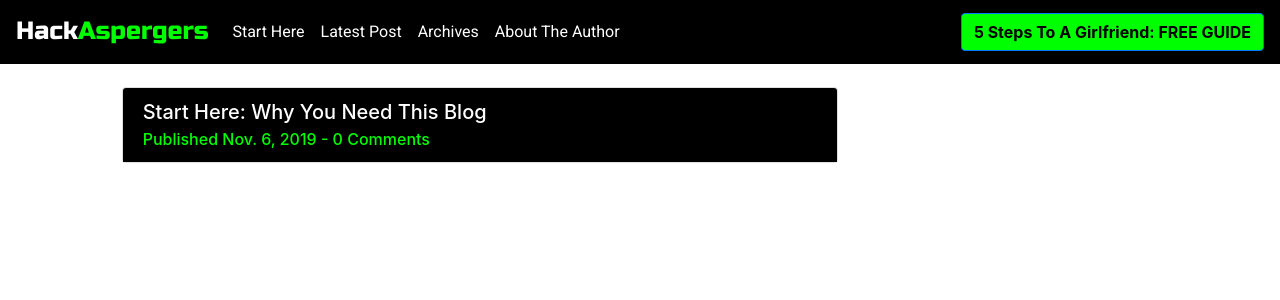
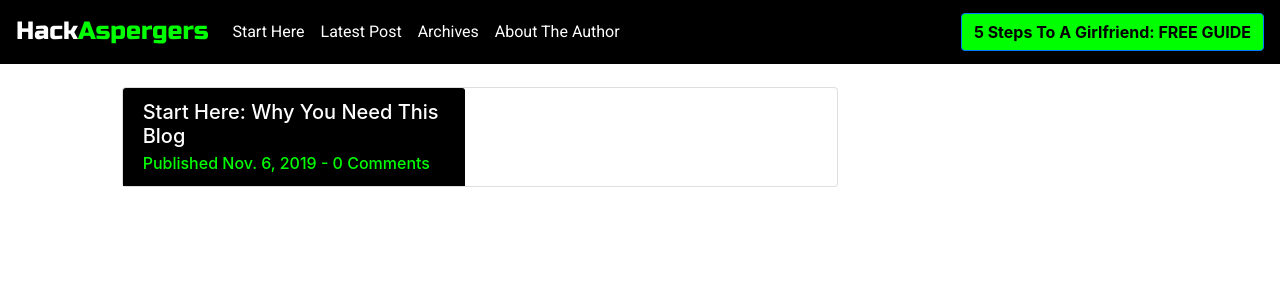
Before and after one commit to Rapdash/next-blog, a Next.js app: page / in a window 1280 px wide. Shown: the top 300 px of the page. Built offline with nearby package versions, Linux system fonts and the light colour scheme.

Commit message:
shifted order of card & column

```diff
--- a/pages/index.js
+++ b/pages/index.js
@@ -7,22 +7,23 @@ const IndexPage = () => (
     {/* Margin is for the navbar */}
     <Row>
       <Col xs={{ span: 12 }} sm={{ span: 10, offset: 1 }} lg={{ span: 7, offset: 1 }} className="mt-4">
-        <Row>
-          <Col>
         <Link href={"/articles/1"} passHref>
         <a className="no-link-hover">
         <Card>
+          <Row>
+            <Col xs={{ span: 12 }} lg={{ span: 6 }}>
               <Card.Header className="bg-black">
                 <Card.Title className="text-white">
                   Start Here: Why You Need This Blog
                 </Card.Title>
                 <Card.Subtitle className="text-green">Published Nov. 6, 2019 - 0 Comments</Card.Subtitle>
               </Card.Header>
+          </Col>
+        </Row>
+
         </Card>
             </a>
             </Link>
-          </Col>
-        </Row>
       </Col>
     </Row>
   </Layout>
```
Lines whose indentation alone changed are shown as unchanged.
